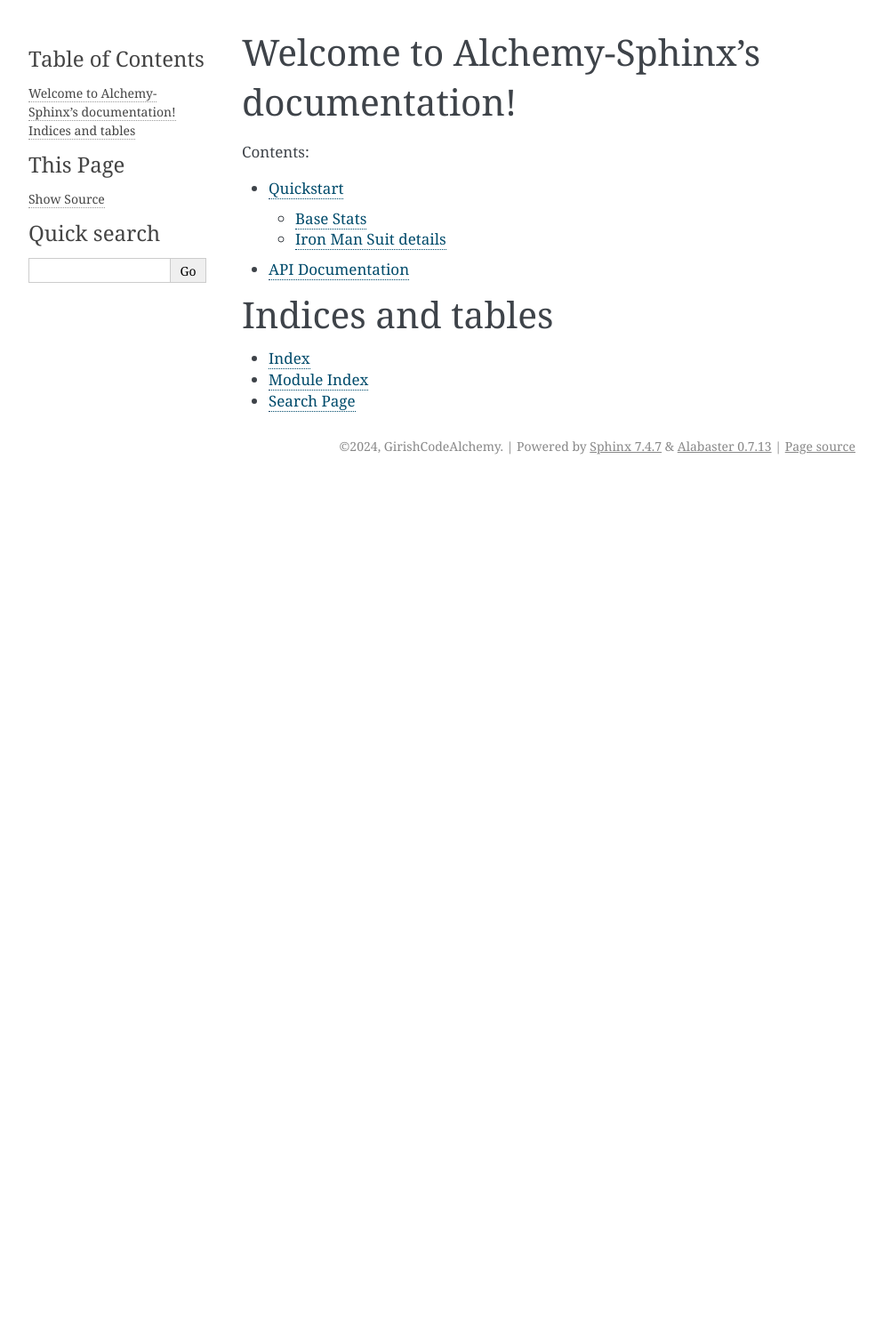
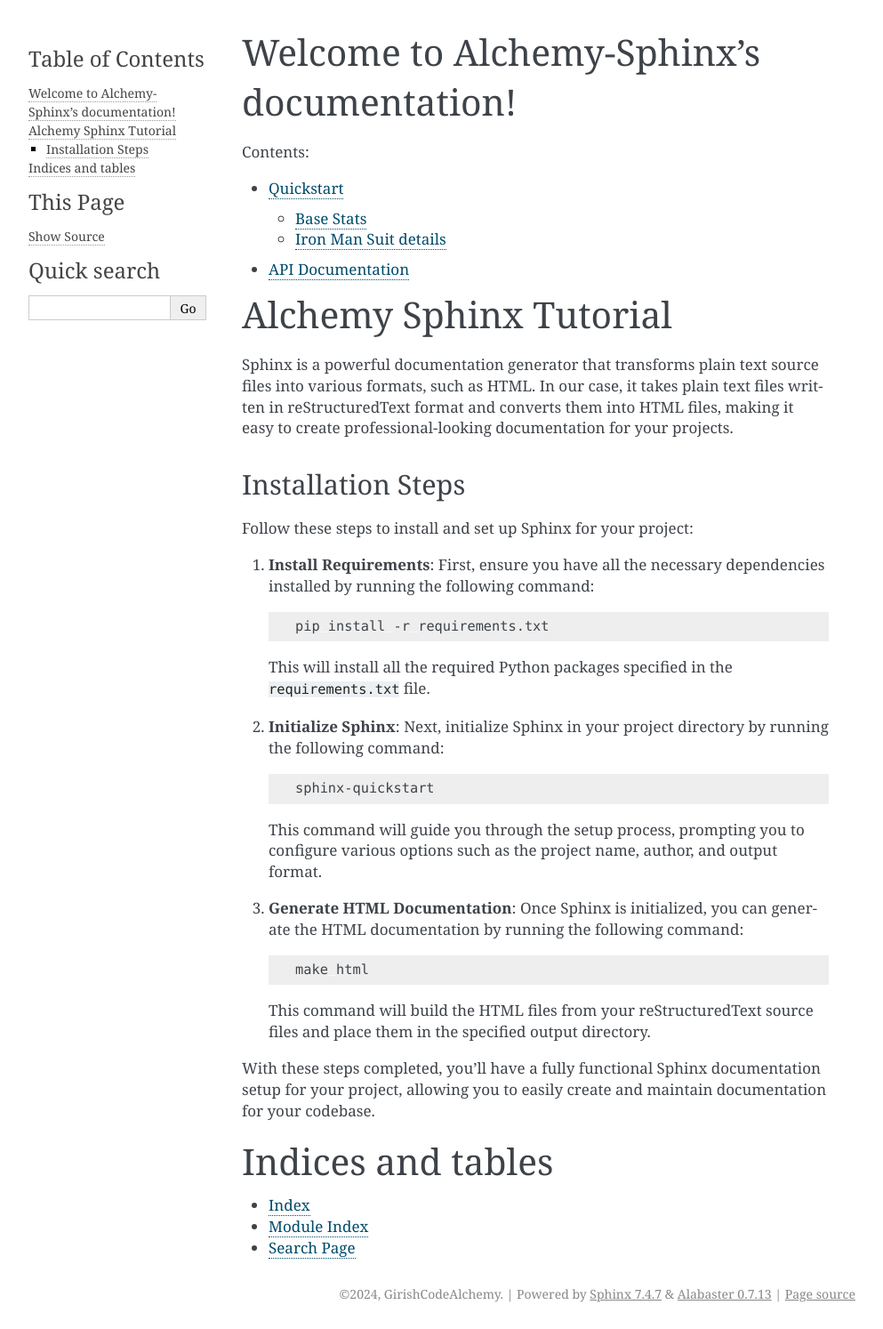
Before and after one commit to GirishCodeAlchemy/alchemy-2024-sphinx, a Sphinx documentation site: the page built from docs/source/index.rst, in a window 1280 px wide. Shown: the whole page at 89% size, without its empty margins (148-1141 px from the left). Built offline with Sphinx 7.4.7, drawn with Linux system fonts in a browser that asks for light colours; before the commit the page ends 900 px from its top, so only the background shows below that.

```diff
--- a/docs/source/conf.py
+++ b/docs/source/conf.py
@@ -22,6 +22,7 @@ extensions = [ 'sphinx.ext.autodoc',
                'sphinx.ext.doctest',
                'sphinx.ext.intersphinx',
                'sphinx_design',
+               'sphinx_mdinclude'
               ]
 
 templates_path = ['_templates']
--- a/docs/source/index.rst
+++ b/docs/source/index.rst
@@ -13,6 +13,8 @@ Welcome to Alchemy-Sphinx's documentation!
    quickstart
    apidocs
 
+.. mdinclude:: ../../README.md
+
 Indices and tables
 ==================
 
--- a/requirements.txt
+++ b/requirements.txt
@@ -1,2 +1,3 @@
 sphinx==7.3.7
 sphinx_design==0.5.0
+sphinx_mdinclude==0.6.0
```
